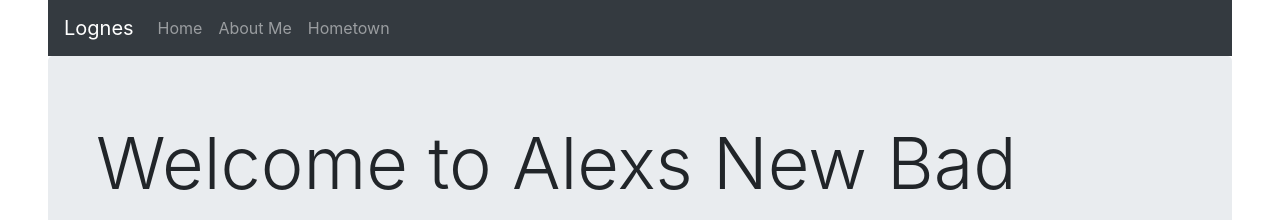
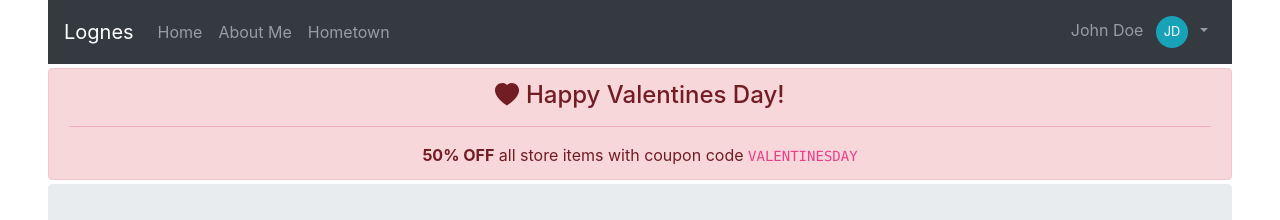
Before and after one commit to l0gnes/learning-vue, a Vue app in the folder learning_vue/: page / in a window 1280 px wide. Shown: the top 220 px of the page. Built offline with nearby package versions, Linux system fonts and the light colour scheme.

Commit message:
Feb 4th Merge Upstream

```diff
--- a/learning_vue/src/App.vue
+++ b/learning_vue/src/App.vue
@@ -6,6 +6,16 @@
     </div>-->
     <b-container fluid class='px-5'>
       <NavbarComponent/>
+
+      <b-alert show variant='danger' class='my-1'>
+        <h4>
+          <b-icon-heart-fill/>
+          Happy Valentines Day!
+        </h4>
+        <hr/>
+        <strong>50% OFF</strong> all store items with coupon code <code>VALENTINESDAY</code>
+      </b-alert>
+
       <router-view/>
     </b-container>
   </div>
--- a/learning_vue/src/components/NavbarComponent.vue
+++ b/learning_vue/src/components/NavbarComponent.vue
@@ -10,6 +10,43 @@
                 <b-nav-item to='' active-class="active">Home</b-nav-item>
                 <b-nav-item to='about' active-class="active">About Me</b-nav-item>
                 <b-nav-item to='hometown' active-class="active">Hometown</b-nav-item>
+
+            </b-navbar-nav>
+
+            <!-- Attempting to do a right-aligned part on the navbar (like for user representation and stuff maybe?) -->
+            <b-navbar-nav class='ml-auto'>
+                <b-nav-item-dropdown variant='dark' right>
+                    <template #button-content>
+                        John Doe
+                        <b-avatar variant="info" text="JD" size="2rem" class="mx-2"/>
+                    </template>
+                    <b-dropdown-group header="Personal">
+                        <b-dropdown-item>
+                            <b-icon-person-circle/>
+                            Profile
+                        </b-dropdown-item>
+                        <b-dropdown-item>
+                            <b-icon-bell-fill/>
+                            Notifications
+                            <b-badge variant='info'>5</b-badge>
+                        </b-dropdown-item>
+                        <b-dropdown-item>
+                            <b-icon-gear-fill/>
+                            Preferences
+                        </b-dropdown-item>
+                    </b-dropdown-group>
+                    <b-dropdown-group header="Other">
+                        <b-dropdown-item>
+                            <b-icon-people-fill/>
+                            Friends
+                            <b-badge variant="success">1 New</b-badge>
+                        </b-dropdown-item>
+                        <b-dropdown-item variant="danger">
+                            <b-icon-box-arrow-right/>
+                            Logout
+                        </b-dropdown-item>
+                    </b-dropdown-group>
+                </b-nav-item-dropdown>
             </b-navbar-nav>
         </b-collapse>
 
@@ -22,13 +59,3 @@ export default {
     name: 'NavbarComponent'
 };
 </script>
-
-<style scoped>
-table {
-    margin-top: 0.5rem;
-    width: 100%;
-    table-layout: fixed;
-    text-align: center;
-    border-style: double;
-}
-</style>
```
